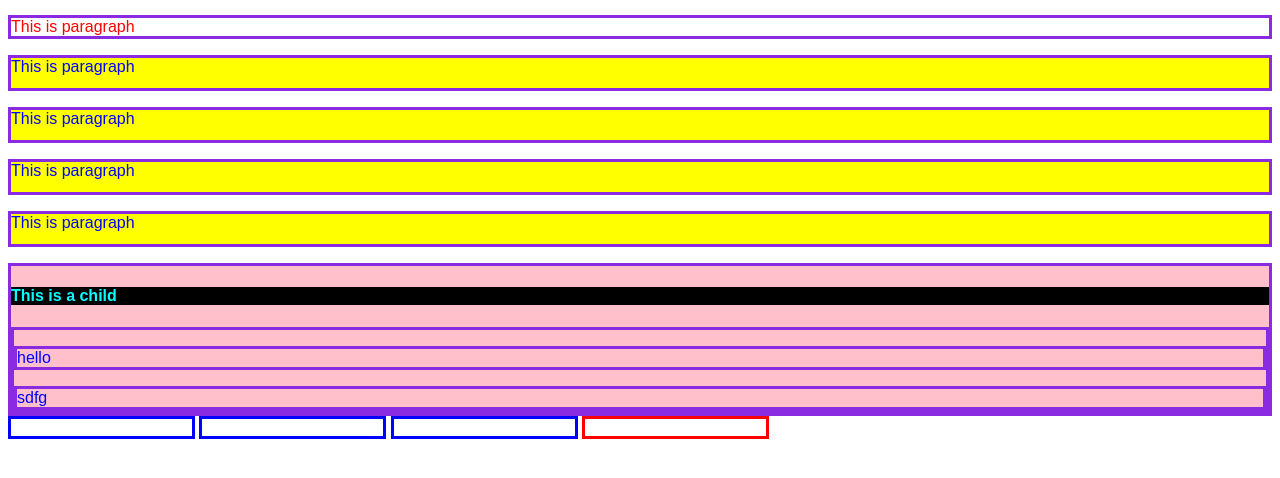
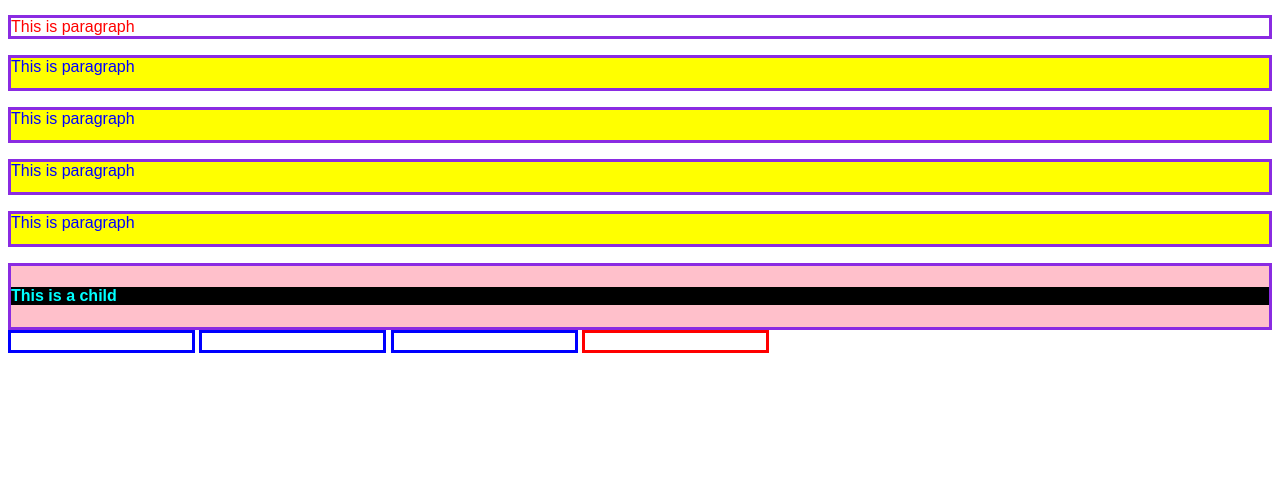
Before and after one commit to AyuTechVerse/CSS_Course, a plain HTML site: page p1.4-CSS_Selectors.html in a window 1280 px wide. Shown: the part 116-594 px from the top of the page. Drawn offline with Linux system fonts and the light colour scheme.

Commit message:
i Update CSS selectors examples

```diff
--- a/p1.4-CSS_Selectors.html
+++ b/p1.4-CSS_Selectors.html
@@ -73,12 +73,6 @@
 
     <div>
         <h4>This is a child</h4>
-        <div>
-            <p>hello</p>
-            <div>
-                sdfg
-            </div>
-        </div>
     </div>
 
     <input type="text">
```
